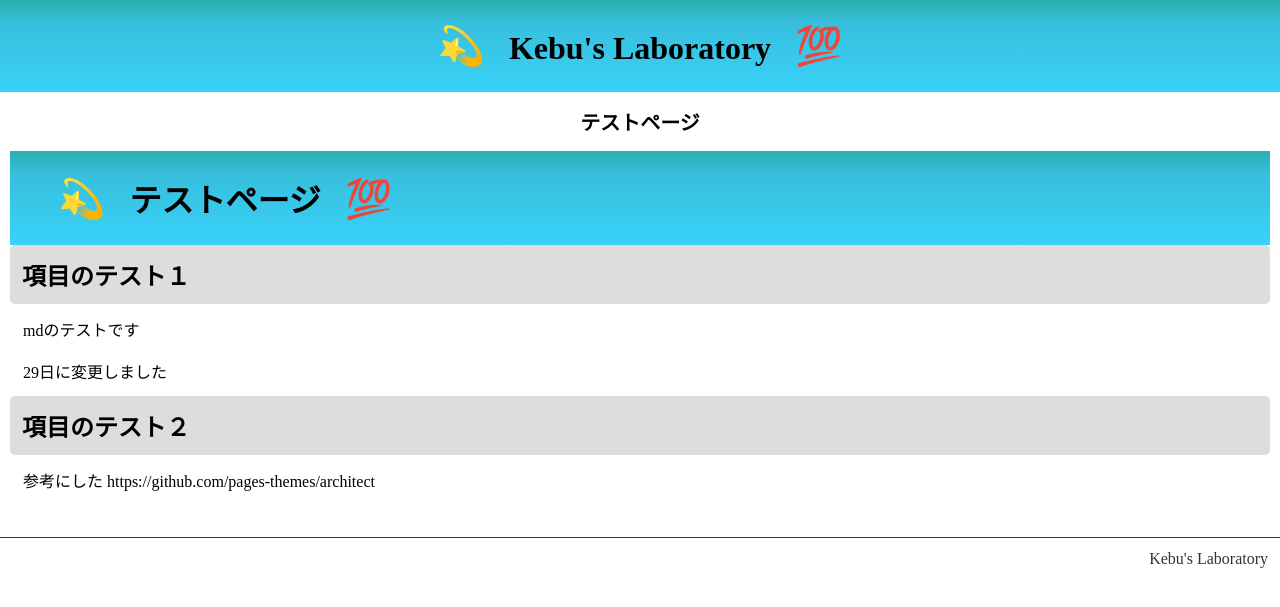
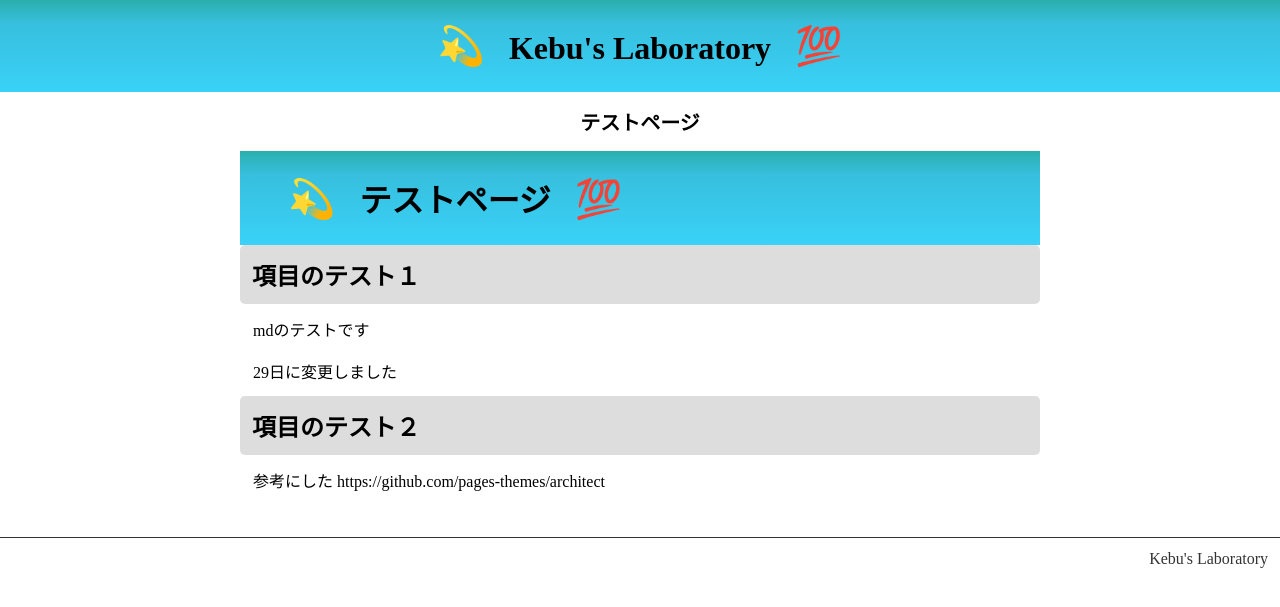
Before and after one commit to Tomohide-Kebukawa/Tomohide-Kebukawa.github.io, a Jekyll site: the page built from blog/index.md, in a window 1280 px wide. Shown: the top 607 px of the page. Built offline with Jekyll 4.4.1, drawn with Linux system fonts in a browser that asks for light colours; our own code applies the rules of GitHub Pages for plain Markdown files.

Commit message:
Update css
デザインの調整

```diff
--- a/css/article.css
+++ b/css/article.css
@@ -12,9 +12,10 @@ section h2 {
 }
 
 section {
-	margin: 10px;
+	margin: 10px auto;
 	background-color: unset;
 	border-radius: unset;
+	max-width: 800px;
 }
 
 .language-plaintext {
```
